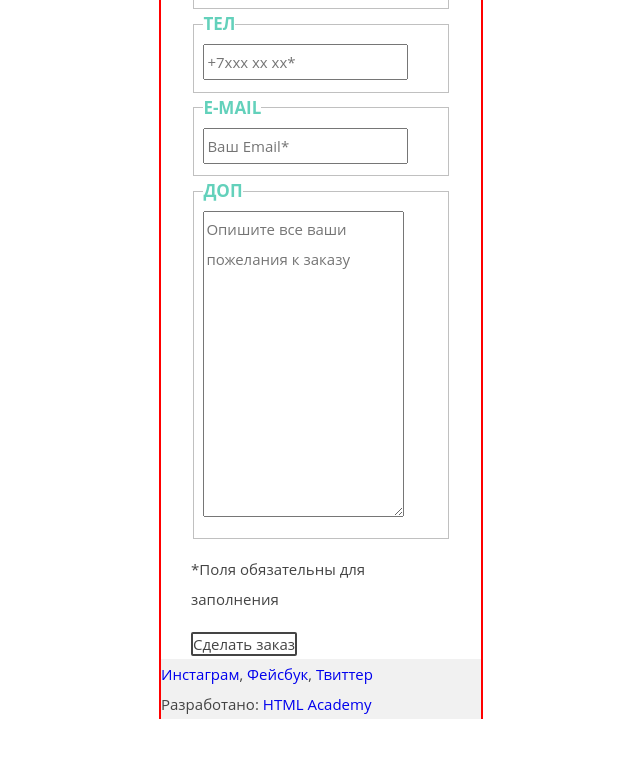
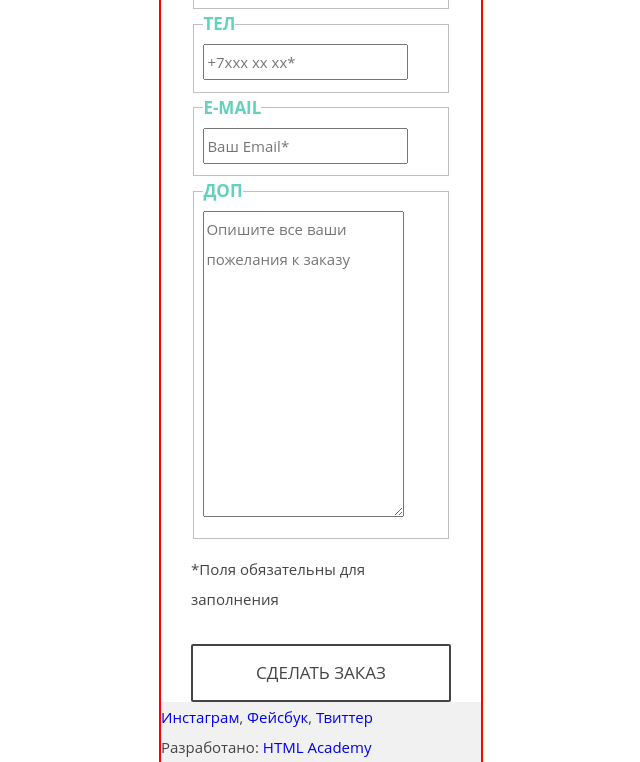
Before and after one commit to Elenanalabordina/201550-mishka, a website: page form.html in a window 1280 px wide. Shown: the part 988-1750 px from the top of the page, without its empty margins (319-959 px from the left). Before the commit the page ends 1707 px from the top, so only its background shows below. Drawn offline with nearby package versions, Linux system fonts and the light colour scheme; files that its build step writes are made by us from their sources.

Commit message:
стилизовала кнопки+ссылка на index

```diff
--- a/form.html
+++ b/form.html
@@ -8,7 +8,9 @@
   <body>
     <header class="page-header">
       <div class="page-header__logo">
-        <img src="img/logo-mobile.svg" width="86" height="35" alt="Логотип">
+        <a href="index.html">
+          <img src="img/logo-mobile.svg" width="86" height="35" alt="Логотип">
+        </a>
       </div>
       <nav class="main-menu main-menu--closed">
         <button class="main-menu__toggle" type="button" name="hamburger"></button>
--- a/sass/blocks/button.scss
+++ b/sass/blocks/button.scss
@@ -1,4 +1,11 @@
 .button {
+  display: block;
+  margin-top: 30px;
+  box-sizing: border-box;
+  width: 260px;
   border: 2px solid #444444;
   border-radius: 2px;
+  text-align: center;
+  padding: 12px 0;
+  background-color: #ffffff;
 }
--- a/sass/blocks/contacts.scss
+++ b/sass/blocks/contacts.scss
@@ -13,4 +13,5 @@
   font-size: 18px;
   text-transform: uppercase;
   color: #444444;
+  @include container;
 }
--- a/sass/blocks/form.scss
+++ b/sass/blocks/form.scss
@@ -26,6 +26,8 @@
 .form__info {
 }
 .form__btn {
+  font-size: 17px;
   @include link;
   color: #444444;
+  text-transform: uppercase;
 }
```
Also changed, not shown: catalog.html (+3 -1 lines).
